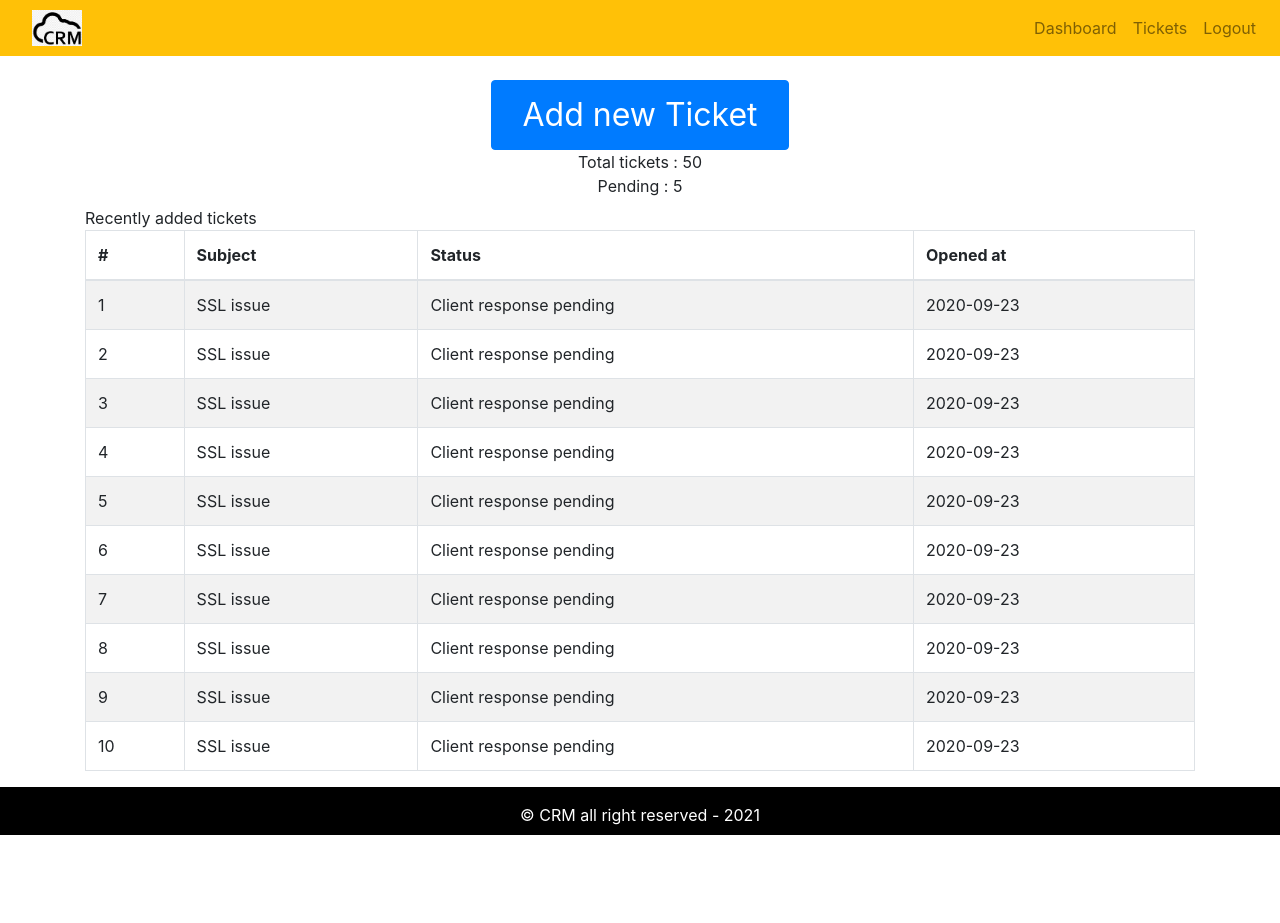
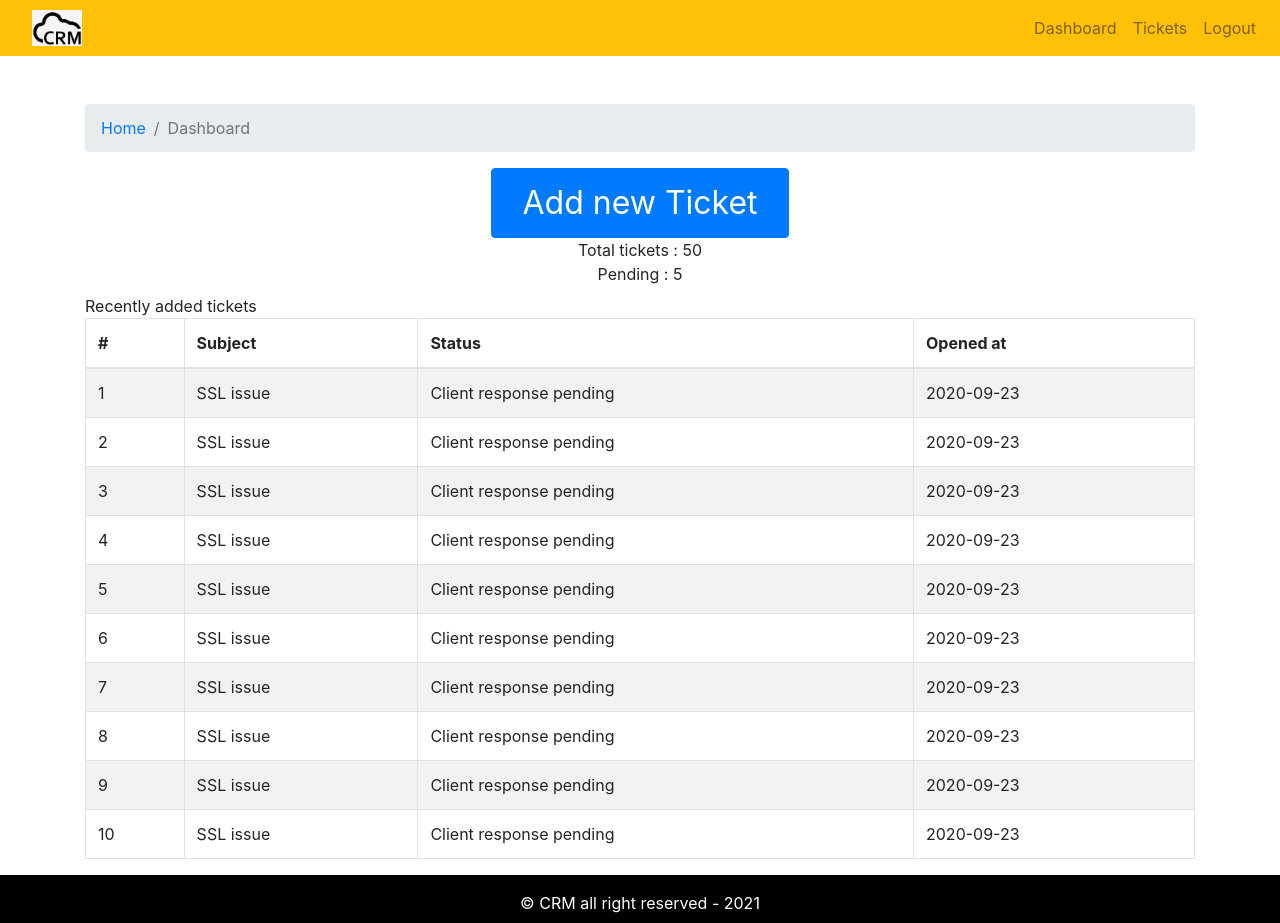
Before and after one commit to Siddiquechengapra/crm-frontend, a React (Create React App) app: page / in a window 1280 px wide. Before the commit the page ends 835 px from the top, so only its background shows below. Built offline with nearby package versions, Linux system fonts and the light colour scheme.

Commit message:
committing breadcrumbed

```diff
--- /dev/null
+++ b/src/Components/PageBreadcrumb.js
@@ -0,0 +1,12 @@
+import React from 'react'
+import {Breadcrumb} from "react-bootstrap"
+
+export const PageBreadcrumb = ( {page}) => {
+    return (
+        <Breadcrumb>
+        <Breadcrumb.Item href="/">Home</Breadcrumb.Item>
+
+        <Breadcrumb.Item active>{page}</Breadcrumb.Item>
+      </Breadcrumb>
+    )
+}
--- a/src/Layout/Defaultlayout.js
+++ b/src/Layout/Defaultlayout.js
@@ -12,7 +12,7 @@ export const Defaultlayout = ({children}) => {
         <div className="header">
         <Header />
         </div>
-        <div className="main">
+        <div className="main mt-4">
         {children}
          </div>
          <div className="footer">
--- a/src/Pages/dashboard/Dashboard.js
+++ b/src/Pages/dashboard/Dashboard.js
@@ -1,11 +1,19 @@
 import React from 'react'
-import {Container , Row, Col, Button} from "react-bootstrap"
+import {Container , Row, Col, Button, Breadcrumb} from "react-bootstrap"
 import { Tickettable } from '../../Components/Tickettable'
 import tickets from "../../Assets/data/dummy-tickets.json"
+import { PageBreadcrumb } from '../../Components/PageBreadcrumb'
+
+
 
 export default function Dashboard() {
     return (
        <Container>
+           <Row>
+               <Col>
+               <PageBreadcrumb page="Dashboard"/>
+               </Col>
+           </Row>
            <Row>
                <Col className="text-center">
                 <Button style={{'font-size':'2rem','padding':'10px 30px'}}>Add new Ticket</Button>
```
Also changed, not shown: 1 other file (tests, documents, lock files or other folders).
